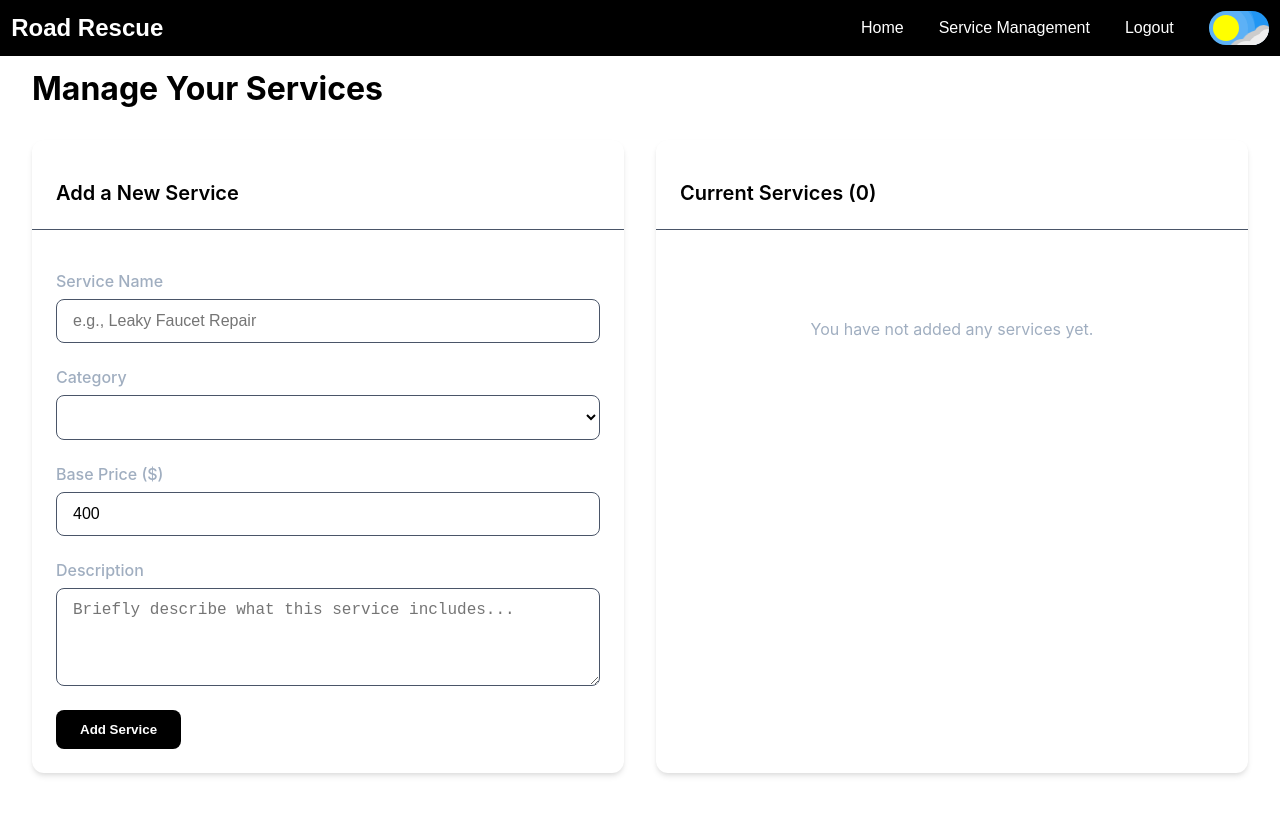
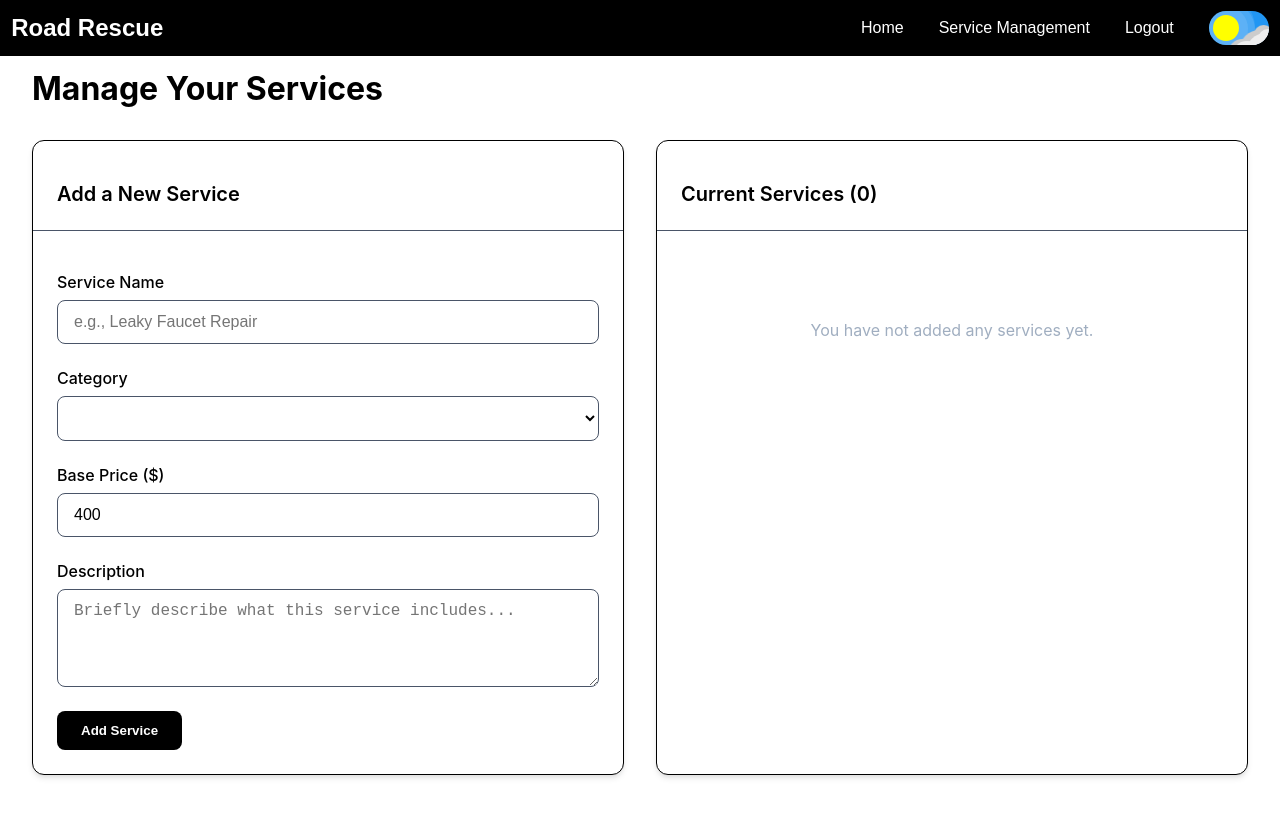
Before and after one commit to rajjbhandarii/DE-project-frontend, an Angular app: page /serviceManagement in a window 1280 px wide. Shown: the top 816 px of the page. Built offline with nearby package versions, Linux system fonts and the light colour scheme; sample sign-in values are in the browser's storage.

Commit message:
admin-page UI imporved

```diff
--- a/src/dashboard/dashboard.component.css
+++ b/src/dashboard/dashboard.component.css
@@ -723,7 +723,7 @@ body {
 .admin-item {
   padding: 16px;
   border-radius: 8px;
-  border: 1px solid var(--color-border-lighter);
+  /* border: 1px solid var(--color-black); */
   display: flex;
   justify-content: space-between;
   align-items: center;
--- a/src/dashboard/dashboard.component.html
+++ b/src/dashboard/dashboard.component.html
@@ -280,7 +280,8 @@
           <h2 [ngStyle]="{'border-bottom': !isDarkMode ? '1px solid black' : ' 1px solid #FFFFFF'}"
             class="admin-card-header">Active Jobs</h2>
           <div class="admin-card-content">
-            <div *ngFor="let job of activeJobs" class="admin-item">
+            <div *ngFor="let job of activeJobs" class="admin-item"
+              [ngStyle]="{'border': !isDarkMode ? '1px solid black' : ' 1px solid #FFFFFF'}">
               <div class="admin-item-details">
                 <h4>{{ job.name }} - {{ job.service }}</h4>
                 <p>Assigned to: {{ job.team }}</p>
@@ -295,7 +296,8 @@
           <h2 [ngStyle]="{'border-bottom': !isDarkMode ? '1px solid black' : ' 1px solid #FFFFFF'}"
             class="admin-card-header">Team Status</h2>
           <div class="admin-card-content">
-            <div *ngFor="let team of teams" class="admin-item">
+            <div *ngFor="let team of teams" class="admin-item"
+              [ngStyle]="{'border': !isDarkMode ? '1px solid black' : ' 1px solid #FFFFFF'}">
               <div class="admin-item-details">
                 <h4>{{ team.name }}</h4>
               </div>
--- a/src/service-management/service-management.component.html
+++ b/src/service-management/service-management.component.html
@@ -4,24 +4,24 @@
     </header>
 
     <div class="content-grid">
-        <div class="card" [ngStyle]="{'background-color':!isDarkMode?'white
-        ':'',
-            'box-shadow':!isDarkMode?'0 4px 6px -1px white,
-    0 2px 4px -1px white;':''
-        }">
+        <div class="card" [ngStyle]="{
+    'background-color': !isDarkMode ? 'white' : '',
+            'box-shadow':!isDarkMode?'0 4px 6px -1px rgba(0,0,0,0.1), 0 2px 4px -1px rgba(0,0,0,0.06);':'',
+            border:!isDarkMode?'1px solid black':''
+}">
             <h2 class="card-header" [ngStyle]="{'color':!isDarkMode?'black':''}">Add a New Service</h2>
             <div class="card-content">
                 <form (ngSubmit)="addService()" class="service-form"
                     [ngStyle]="{'background-color':!isDarkMode?'white':''}">
                     <div class="form-group">
-                        <label for="serviceName">Service Name</label>
+                        <label for="serviceName" [ngStyle]="{'color':isDarkMode?'white':'black'}">Service Name</label>
                         <input id="serviceName" type="text" [(ngModel)]="newService.name" name="serviceName"
                             [ngStyle]="{'background-color':!isDarkMode?'white':'','color':!isDarkMode?'black':''}"
                             placeholder="e.g., Leaky Faucet Repair" required>
                     </div>
 
                     <div class="form-group">
-                        <label for="serviceCategory">Category</label>
+                        <label for="serviceCategory" [ngStyle]="{'color':isDarkMode?'white':'black'}">Category</label>
                         <select id="serviceCategory" [(ngModel)]="newService.category" name="serviceCategory"
                             [ngStyle]="{'background-color':!isDarkMode?'white':'','color':!isDarkMode?'black':''}">
                             <option [ngStyle]="{'background-color':!isDarkMode?'white':''}"
@@ -30,14 +30,16 @@
                     </div>
 
                     <div class="form-group">
-                        <label for="servicePrice">Base Price ($)</label>
+                        <label for="servicePrice" [ngStyle]="{'color':isDarkMode?'white':'black'}">Base Price
+                            ($)</label>
                         <input id="servicePrice" type="number" [(ngModel)]="newService.price" name="servicePrice"
                             [ngStyle]="{'background-color':!isDarkMode?'white':'','color':!isDarkMode?'black':''}"
                             placeholder="e.g., 99.99" required>
                     </div>
 
                     <div class="form-group">
-                        <label for="serviceDescription">Description</label>
+                        <label for="serviceDescription"
+                            [ngStyle]="{'color':isDarkMode?'white':'black'}">Description</label>
                         <textarea [ngStyle]="{'background-color':!isDarkMode?'white':'','color':!isDarkMode?'black':''}"
                             id="serviceDescription" [(ngModel)]="newService.description" name="serviceDescription"
                             rows="4" placeholder="Briefly describe what this service includes..."></textarea>
@@ -53,7 +55,8 @@
         <div class="card" [ngStyle]="{'background-color':!isDarkMode?'white
         ':'',
             'box-shadow':!isDarkMode?'0 4px 6px -1px white,
-    0 2px 4px -1px white;':''
+    0 2px 4px -1px white;':'',
+            border:!isDarkMode?'1px solid black':''
         }">
             <h2 class="card-header " [ngStyle]="{'color':!isDarkMode?'black':''}">Current Services ({{
                 currentServices.length }})</h2>
```
